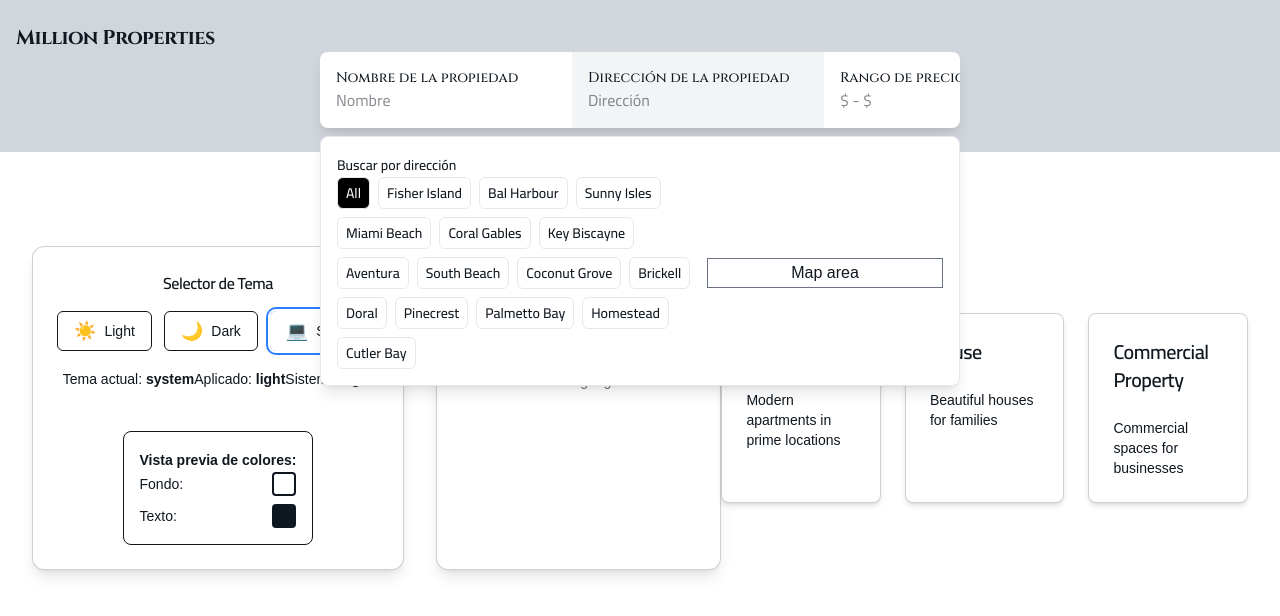
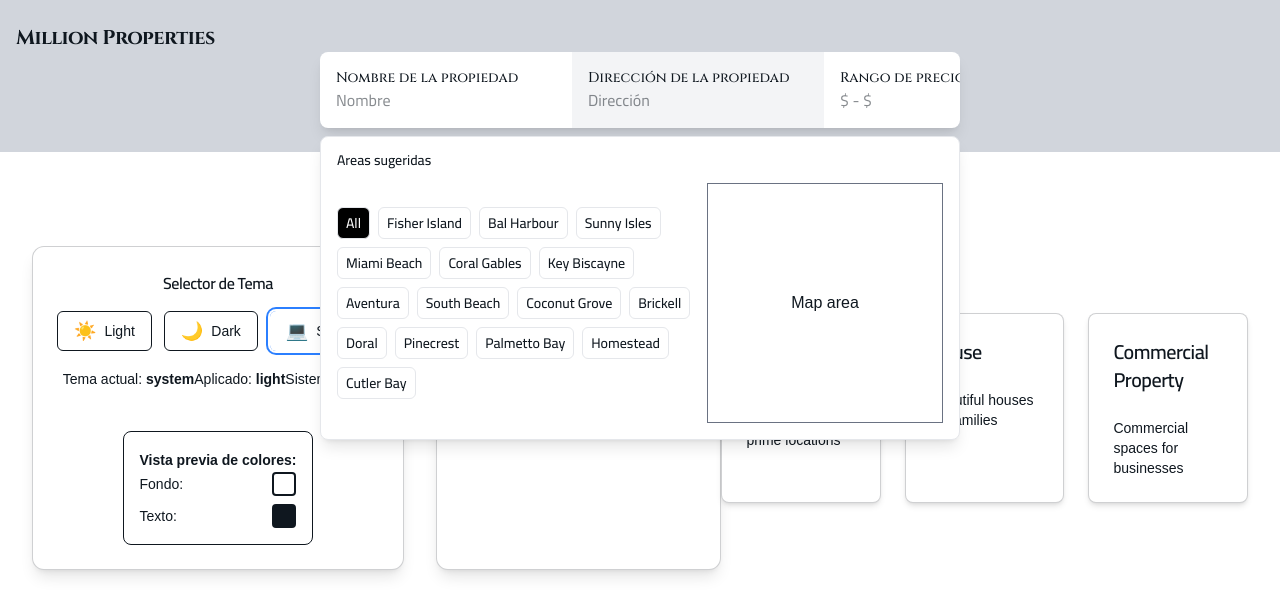
Before and after one commit to derekcantillo/million-properties-frontend, a Next.js app: page /en in a window 1280 px wide. Both pictures are taken after a click on the button "Dirección de la propiedad". Shown: the top 616 px of the page. Built offline with nearby package versions, Linux system fonts and the light colour scheme.

Commit message:
feat: update AddressDropdown layout and improve suggested areas display

```diff
--- a/src/components/layout/FilterBar/components/AddressDropdown/AddressDropdown.tsx
+++ b/src/components/layout/FilterBar/components/AddressDropdown/AddressDropdown.tsx
@@ -44,16 +44,15 @@ export const AddressDropdown: React.FC<BaseDropdownProps> = ({
 				maxWidth: '100%'
 			}}
 		>
-			<div className="p-4">
-				<div className="space-y-3">
+			<div className="flex flex-col gap-4 p-4">
 				<Typography
 					variant={TypographyVariant.SMALL}
 					className="font-medium"
 					fontFamily={TypographyFontFamily.CAIRO}
 				>
-						Buscar por dirección
+					Areas sugeridas
 				</Typography>
-					<div className="flex min-h-[120px] items-center justify-center gap-4 text-gray-500">
+				<div className="flex items-center justify-center gap-4 text-gray-500">
 					<div className="flex flex-3/5 flex-wrap gap-2">
 						{suggestedAreas.map(area => (
 							<button
@@ -82,9 +81,8 @@ export const AddressDropdown: React.FC<BaseDropdownProps> = ({
 							</button>
 						))}
 					</div>
-						<div className="flex h-full flex-2/5 items-center justify-center border">
+					<div className="flex h-60 flex-2/5 items-center justify-center border">
 						<Typography>Map area</Typography>
-						</div>
 					</div>
 				</div>
 			</div>
```
Lines whose indentation alone changed are shown as unchanged.
